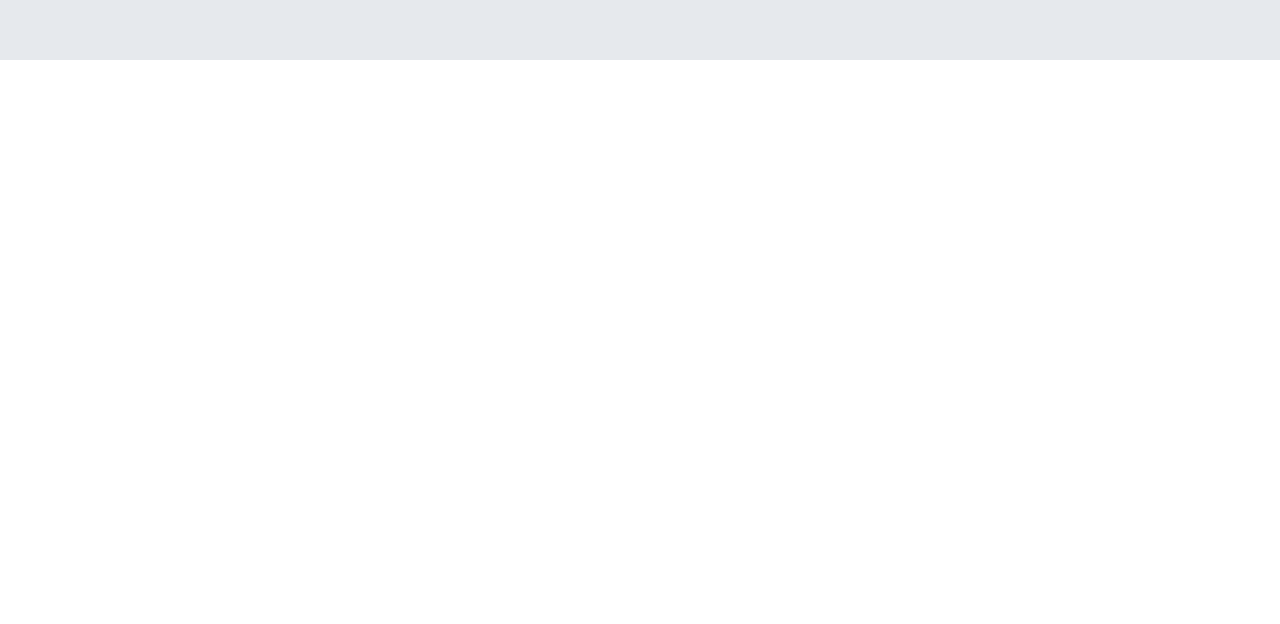
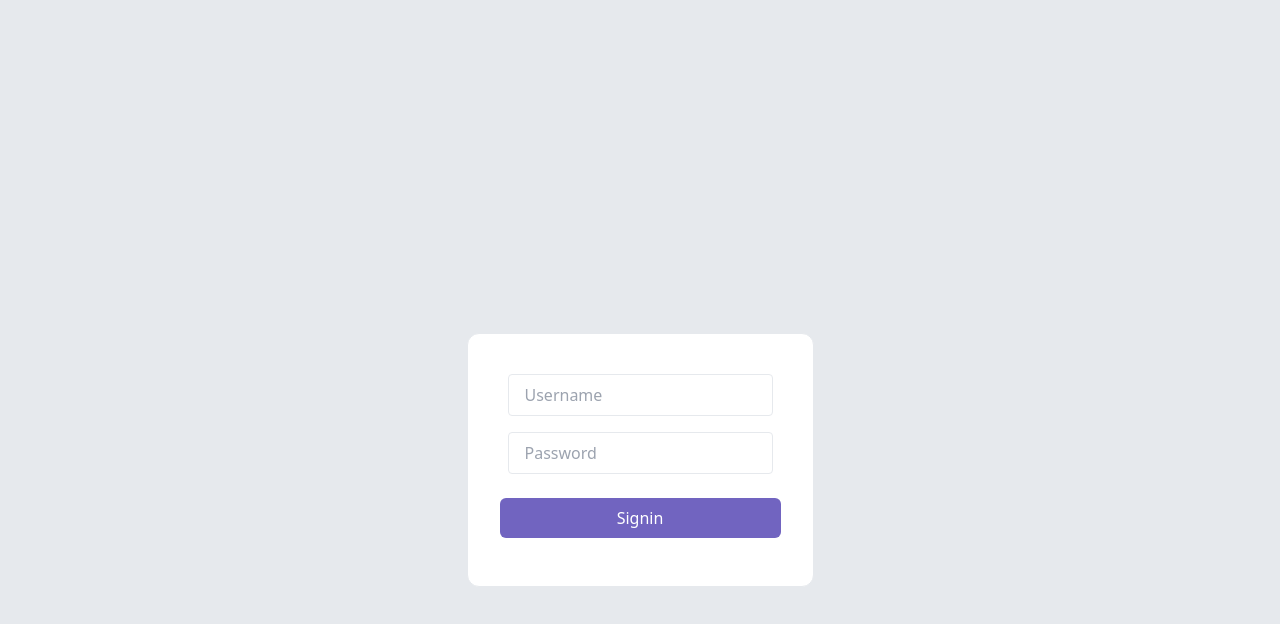
Before and after one commit to Mohfazam/SecondBrain, a React (Vite) app in the folder Frontend/: page / in a window 1280 px wide. Shown: the part 740-1364 px from the top of the page. Before the commit the page ends 800 px from the top, so only its background shows below. Built offline with nearby package versions, Linux system fonts and the light colour scheme.

Commit message:
Frontend Done

```diff
--- a/Frontend/src/App.tsx
+++ b/Frontend/src/App.tsx
@@ -1,5 +1,6 @@
 
 import { Dashboard } from './pages/dashboard'
+import { Signin } from './pages/Signin'
 import { Signup } from './pages/Signup'
 
 
@@ -9,7 +10,10 @@ function App() {
 
 
   return (
-    <Signup />
+    <div>
+      <Signup />
+      <Signin />
+    </div>
   )
 
 
--- a/Frontend/src/components/Button.tsx
+++ b/Frontend/src/components/Button.tsx
@@ -7,6 +7,7 @@ interface Buttonprops{
     endIcon?: ReactElement;
     onClick?: () => void;
     fullWidth?: boolean;
+    loading?: boolean
 }
 
 const vareintClasses = {
@@ -16,8 +17,8 @@ const vareintClasses = {
 
 const defaultStyles = "px-4 py-2 rounded-md font-light flex items-center"
 
-export function Button({varient, text, startIcon, endIcon, onClick, fullWidth}: Buttonprops){
-    return <button onClick={onClick} className={`${vareintClasses[varient]} ${defaultStyles} ${fullWidth ? " w-full flex justify-center items-center" : " "}`}>
+export function Button({varient, text, startIcon, endIcon, onClick, fullWidth, loading}: Buttonprops){
+    return <button onClick={onClick} className={`${vareintClasses[varient]} ${defaultStyles} ${fullWidth ? " w-full flex justify-center items-center" : " "} ${loading ? " opacity-45" : "  "}`}>
         <div className="pr-2">
             {startIcon}
         </div>
--- a/Frontend/src/pages/Signin.tsx
+++ b/Frontend/src/pages/Signin.tsx
@@ -0,0 +1,18 @@
+import { Button } from "../components/Button";
+import { Input } from "../components/Input";
+
+export function Signin() {
+    return (
+        <div className="h-screen w-screen bg-gray-200 flex justify-center items-center">
+            <div className="bg-white rounded-xl border min-w-48 p-8 ">
+                <Input placeholder="Username" />
+                <Input placeholder="Password" />
+                <div className="flex justify-center pt-4 pb-4">
+                    <Button varient="primary" text="Signin" fullWidth={true} loading={false}/>
+                </div>
+            </div>
+
+
+        </div>
+    )
+}
--- a/Frontend/src/pages/Signup.tsx
+++ b/Frontend/src/pages/Signup.tsx
@@ -8,7 +8,7 @@ export function Signup() {
                 <Input placeholder="Username" />
                 <Input placeholder="Password" />
                 <div className="flex justify-center pt-4 pb-4">
-                    <Button varient="primary" text="SignUp" fullWidth={true}/>
+                    <Button varient="primary" text="SignUp" fullWidth={true} loading={false}/>
                 </div>
             </div>
 
```
